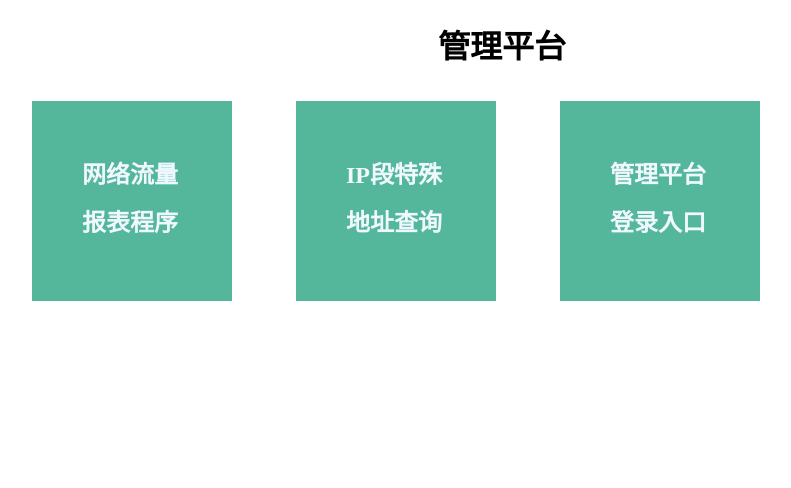
After one commit to wuweiliang1/Network_Resource_Checkup, a Django app: page / in a window 1280 px wide. The commit adds this page. Shown: the top 488 px of the page, without its empty margins (138-929 px from the left). Run offline with Django 3.2, Linux system fonts and the light colour scheme.

Commit message:
design and beautify index/query_ip_page

```diff
--- /dev/null
+++ b/Core_Network_Arch/static/Core_Network_Arch/css/index.css
@@ -0,0 +1,28 @@
+div#main_box {
+    height: 400px;
+    width: 1000px;
+    margin: auto;
+}
+
+div .wrapper {
+    height: 200px;
+    width: 200px;
+    float: left;
+    margin: 12px 34px 0px 30px;
+    background-color: #54b79c;
+}
+
+.wrapper h2 a {text-decoration: none;color: aliceblue;line-height: 200%;font-family: 微软雅黑;}
+
+.wrapper h2 {
+    /* padding: 28px 0px 0px 28px; */
+    display: block;
+    /* margin: 15px 15px 15px 15px; */
+    width: 100px;
+    height: 100px;
+    margin: 50px auto;
+}
+
+h1#title {
+    font-family: 微软雅黑;
+}
--- /dev/null
+++ b/Core_Network_Arch/templates/Core_Network_Arch/index.html
@@ -0,0 +1,19 @@
+<!DOCTYPE html>
+<html lang="en">
+<head>
+    <meta charset="UTF-8">
+    {% load staticfiles %}
+    <link rel="stylesheet" type="text/css" href="{% static 'Core_Network_Arch/css/index.css' %}" />
+    <title>Network Management Platform</title>
+</head>
+<body>
+    <h1 style="text-align:center" id="title">管理平台</h1>
+    <div id="main_box">
+        <div class="wrapper" id="core"><h2><a href="{% url 'Core_Network_Arch:report_list' %}">网络流量报表程序</a></h2></div>
+        <div class="wrapper" id="query_page"><h2><a href="{% url 'Ip_Mgmt:query_page' %}">IP段特殊地址查询</a></h2></div>
+        <div class="wrapper" id="query_page"><h2><a href="{% url 'admin:index' %}">管理平台登录入口</a></h2></div>
+    </div>
+
+
+</body>
+</html>
--- a/Core_Network_Arch/views.py
+++ b/Core_Network_Arch/views.py
@@ -5,7 +5,7 @@ from django.views import generic
 from .models import *
 from django.utils import timezone
 from Module.Core_Network_Arch.cacti import CactiDataAnalyzer
-from django.contrib.auth.decorators import login_required
+from django.contrib.auth.decorators import login_required,permission_required
 import json
 import datetime
 import threading
@@ -15,7 +15,10 @@ import collections
 # Create your views here.
 
 class IndexView(generic.ListView):
-    pass
+    template_name = 'Core_Network_Arch/index.html'
+
+    def get_queryset(self):
+        return None
 
 
 class ReportListView(generic.ListView):
@@ -138,6 +141,7 @@ def create_single_traffic_data(request):
         return HttpResponse('Successful!')
 
 
+@permission_required('admin', login_url='/admin/')
 def create_monthly_report(request):
     if request.method == 'GET':
         try:
--- /dev/null
+++ b/Ip_Mgmt/urls.py
@@ -0,0 +1,9 @@
+from django.conf.urls import url
+
+from . import views
+
+app_name = 'Ip_Mgmt'
+urlpatterns = [
+    url(r'^$', views.IndexView.as_view(), name='query_page'),
+    url(r'^query', views.query_via_ip, name='query_via_ip'),
+]
--- a/unmp/settings.py
+++ b/unmp/settings.py
@@ -32,6 +32,7 @@ ALLOWED_HOSTS = []
 
 INSTALLED_APPS = [
     'Core_Network_Arch.apps.CoreNetworkArchConfig',
+    'Ip_Mgmt.apps.IpMgmtConfig',
     'django.contrib.admin',
     'django.contrib.auth',
     'django.contrib.contenttypes',
--- a/unmp/urls.py
+++ b/unmp/urls.py
@@ -15,8 +15,11 @@ Including another URLconf
 """
 from django.conf.urls import url,include
 from django.contrib import admin
+from Core_Network_Arch import views
+urlpatterns = [
+    url(r'^$', views.IndexView.as_view()),
+    url(r'^admin/', admin.site.urls),
+    url(r'^Core_Network_Arch/', include('Core_Network_Arch.urls')),
+    url(r'^Utils/ip/', include('Ip_Mgmt.urls')),
 
-urlpatterns = [
-    url(r'^admin/', admin.site.urls),
-    url(r'^Core_Network_Arch/', include('Core_Network_Arch.urls'))
 ]
```
Also changed, not shown: Core_Network_Arch/static/Core_Network_Arch/css/style.css (+15 -0 lines), Ip_Mgmt/templates/Ip_Mgmt/query.html (added, +19 -0 lines).
